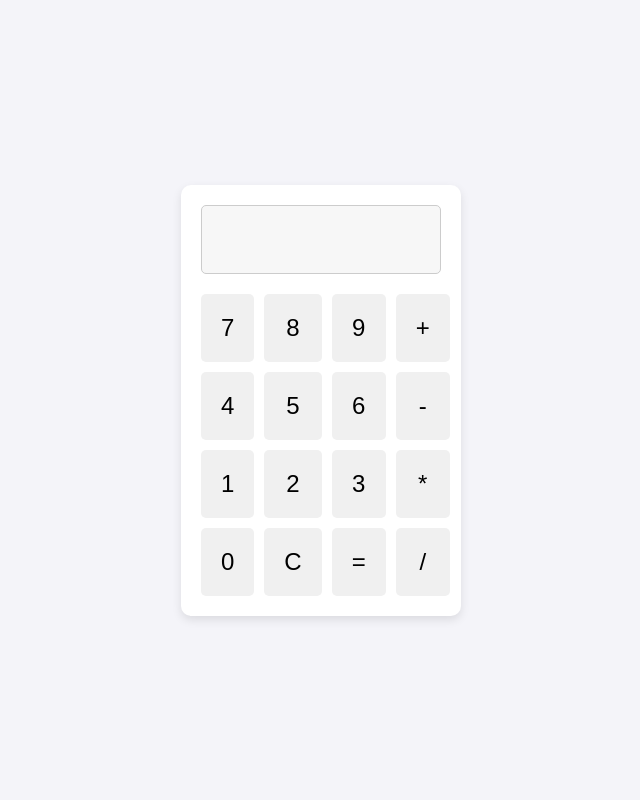
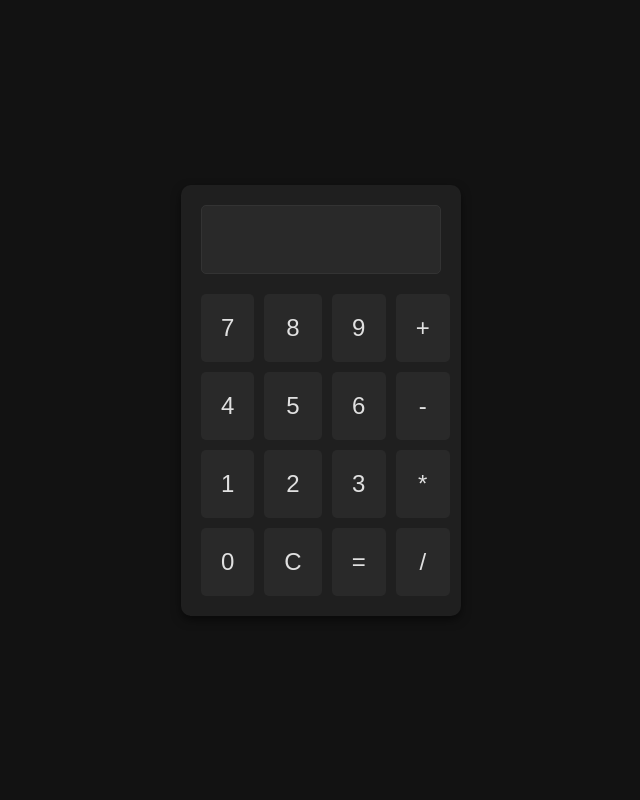
Before and after one commit to Kyluxx/Kyluxx-Website, a PHP site: page /Calculator/index.html in a window 1280 px wide. Shown: the whole page, without its empty margins (319-959 px from the left). Run offline with PHP 8.4, Linux system fonts and the light colour scheme.

Commit message:
update style.css calc dark

```diff
--- a/Website/Calculator/style.css
+++ b/Website/Calculator/style.css
@@ -8,7 +8,8 @@
 /* Body styling */
 body {
     font-family: Arial, sans-serif;
-    background-color: #f4f4f9;
+    background-color: #121212; /* Dark background */
+    color: #e0e0e0; /* Light text color */
     display: flex;
     justify-content: center;
     align-items: center;
@@ -17,10 +18,10 @@ body {
 
 /* Calculator Styling */
 .calculator {
-    background-color: #fff;
+    background-color: #1f1f1f; /* Dark calculator background */
     padding: 20px;
     border-radius: 10px;
-    box-shadow: 0 4px 10px rgba(0, 0, 0, 0.1);
+    box-shadow: 0 4px 10px rgba(0, 0, 0, 0.5); /* Darker shadow */
     width: 280px;
 }
 
@@ -30,10 +31,10 @@ body {
     font-size: 2em;
     text-align: right;
     margin-bottom: 20px;
-    border: 1px solid #ccc;
+    border: 1px solid #333; /* Darker border */
     border-radius: 5px;
-    background-color: #f7f7f7;
-    color: #333;
+    background-color: #292929; /* Dark input background */
+    color: #e0e0e0; /* Light text color */
 }
 
 /* Aligning buttons */
@@ -48,15 +49,16 @@ button {
     font-size: 1.5em;
     border: none;
     border-radius: 5px;
-    background-color: #f0f0f0;
+    background-color: #292929; /* Dark button background */
+    color: #e0e0e0; /* Light text color */
     cursor: pointer;
     transition: background-color 0.3s ease;
 }
 
 button:hover {
-    background-color: #ddd;
+    background-color: #3d3d3d; /* Slightly lighter on hover */
 }
 
 button:active {
-    background-color: #bbb;
+    background-color: #525252; /* Even lighter when active */
 }
```
